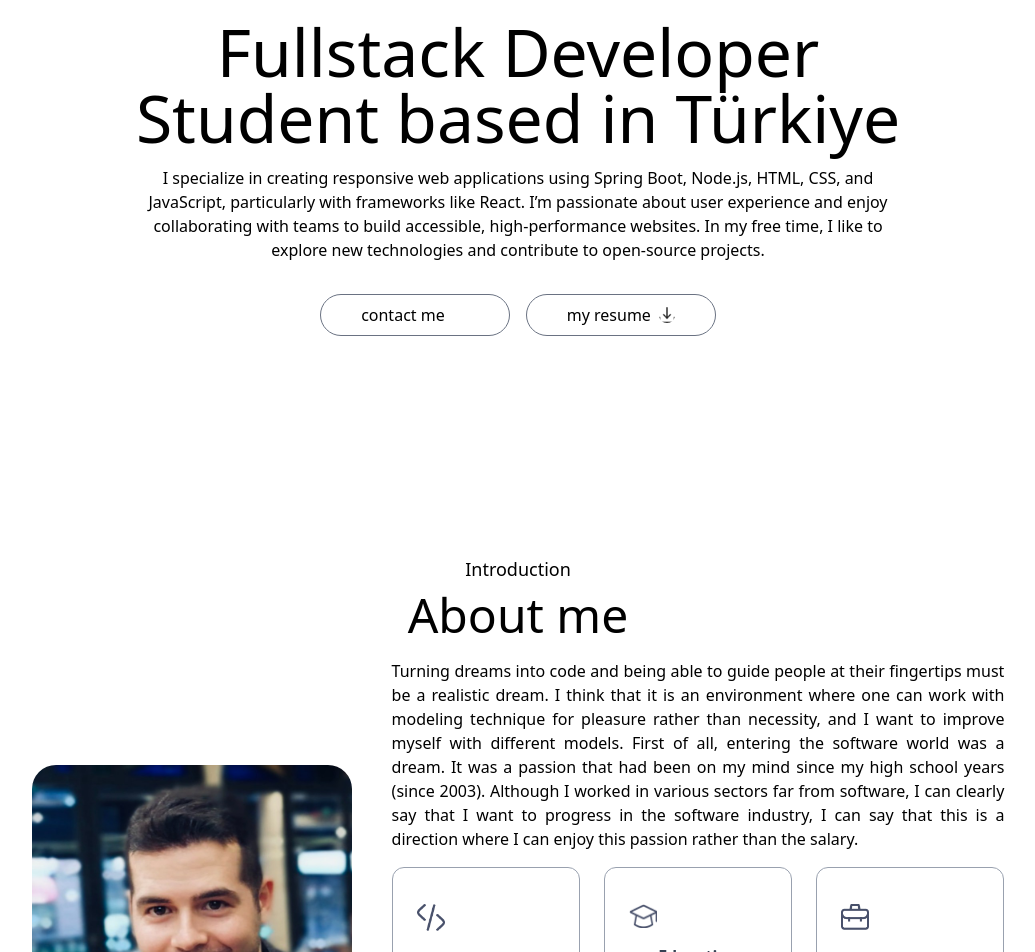
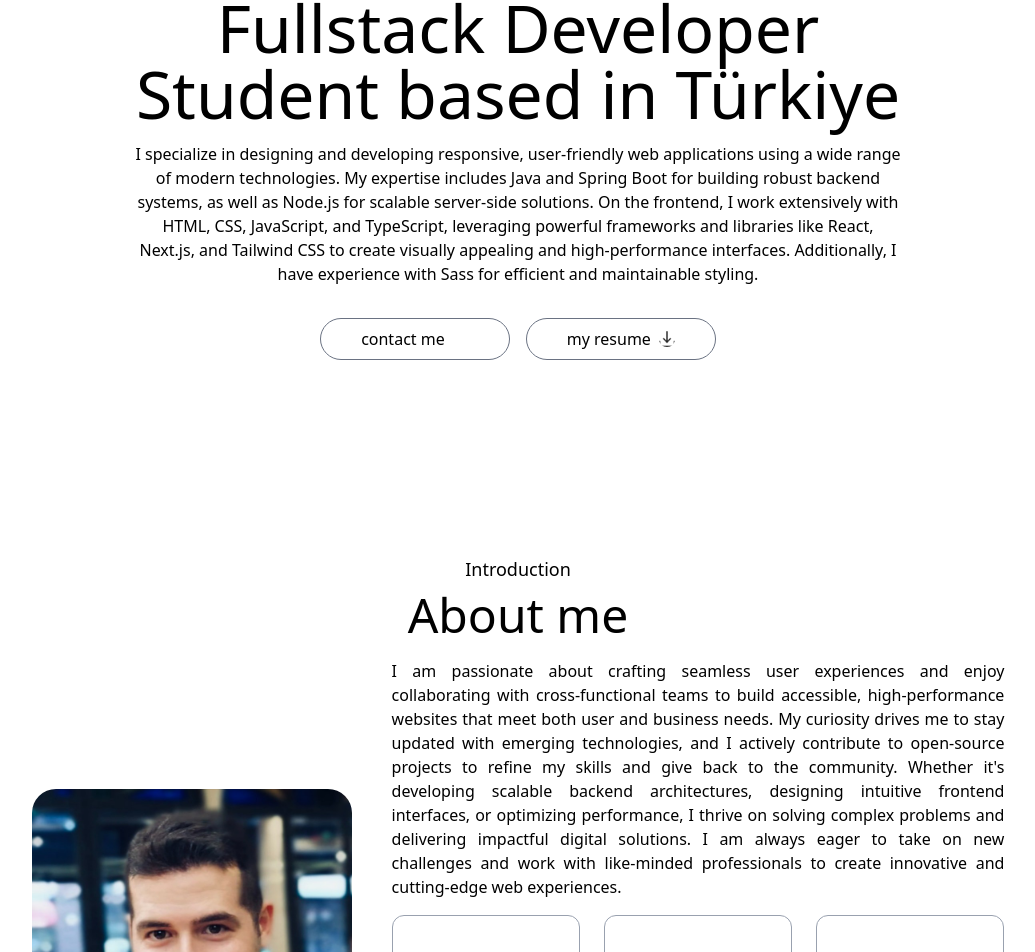
Before and after one commit to yavuzahmet1/my-portfolio, a Next.js app: page / in a window 1280 px wide. Shown: the part 325-1277 px from the top of the page, without its empty margins (122-1157 px from the left). Built offline with nearby package versions, Linux system fonts and the light colour scheme; a web font is replaced by a local one.

Commit message:
refactor about and header

```diff
--- a/app/components/About.jsx
+++ b/app/components/About.jsx
@@ -5,7 +5,7 @@ import React from 'react'
 const About = () => {
 
     return (
-        <div id='about' className='w-full px-[12%] scroll-mt-20 my-20'>
+        <div id='about' className='w-full px-[12%] scroll-mt-20 my-20 text-center'>
 
             <h4 className='text-center mb-2 text-lg'>Introduction</h4>
             <h2 className='text-center text-5xl'>About me</h2>
@@ -15,12 +15,9 @@ const About = () => {
                 </div>
                 <div className='flex-1'>
                     <p className='text-justify mb-4' >
-                        Turning dreams into code and being able to guide people at their fingertips must be a realistic dream. I
-                        think that it is an environment where one can work with modeling technique for pleasure rather than
-                        necessity, and I want to improve myself with different models.
+                        I am passionate about crafting seamless user experiences and enjoy collaborating with cross-functional teams to build accessible, high-performance websites that meet both user and business needs. My curiosity drives me to stay updated with emerging technologies, and I actively contribute to open-source projects to refine my skills and give back to the community.
 
-                        First of all, entering the software world was a dream. It was a passion that had been on my mind since my high school years (since 2003). Although I worked in various sectors far from software,
-                        I can clearly say that I want to progress in the software industry, I can say that this is a direction where I can enjoy this passion rather than the salary.
+                        Whether it's developing scalable backend architectures, designing intuitive frontend interfaces, or optimizing performance, I thrive on solving complex problems and delivering impactful digital solutions. I am always eager to take on new challenges and work with like-minded professionals to create innovative and cutting-edge web experiences.
                     </p>
                     <ul className='grid grid-cols-1 sm:grid-cols-3 gap-6 max-w-2xl'>
                         {
--- a/app/components/Header.jsx
+++ b/app/components/Header.jsx
@@ -10,10 +10,8 @@ const Header = () => {
             <h3 className='flex gap-2 items-end text-xl md:text-2xl mb-3 '>Hi! I'm Ahmet YAVUZ <Image src={assets.hand_icon} alt='' className='w-6' /> </h3>
             <h1 className='text-3xl sm:text-6xl lg:text-[66px]'> Fullstack Developer Student based in Türkiye</h1>
             <p>
-                I specialize in creating responsive web applications using Spring Boot, Node.js, HTML, CSS, and
-                JavaScript, particularly with frameworks like React. I’m passionate about user experience and enjoy
-                collaborating with teams to build accessible, high-performance websites. In my free time, I like to
-                explore new technologies and contribute to open-source projects.</p>
+                I specialize in designing and developing responsive, user-friendly web applications using a wide range of modern technologies. My expertise includes Java and Spring Boot for building robust backend systems, as well as Node.js for scalable server-side solutions. On the frontend, I work extensively with HTML, CSS, JavaScript, and TypeScript, leveraging powerful frameworks and libraries like React, Next.js, and Tailwind CSS to create visually appealing and high-performance interfaces. Additionally, I have experience with Sass for efficient and maintainable styling.
+            </p>
             <div className='flex flex-col sm:flex-row items-center gap-4 mt-4'>
                 <a href="#contact" className='px-10 py-2 border rounded-full border-gray-500 flex items-center gap-2'>contact me <Image src={assets.right_arrow_white} alt='' className='rounded-full w-4' /></a>
                 <a href="#resume" download className='px-10 py-2 border rounded-full border-gray-500 flex items-center gap-2 '>my resume<Image src={assets.download_icon} alt='' className='rounded-full w-4' /></a>
```
Also changed, not shown: assets/logo2.png (deleted).
